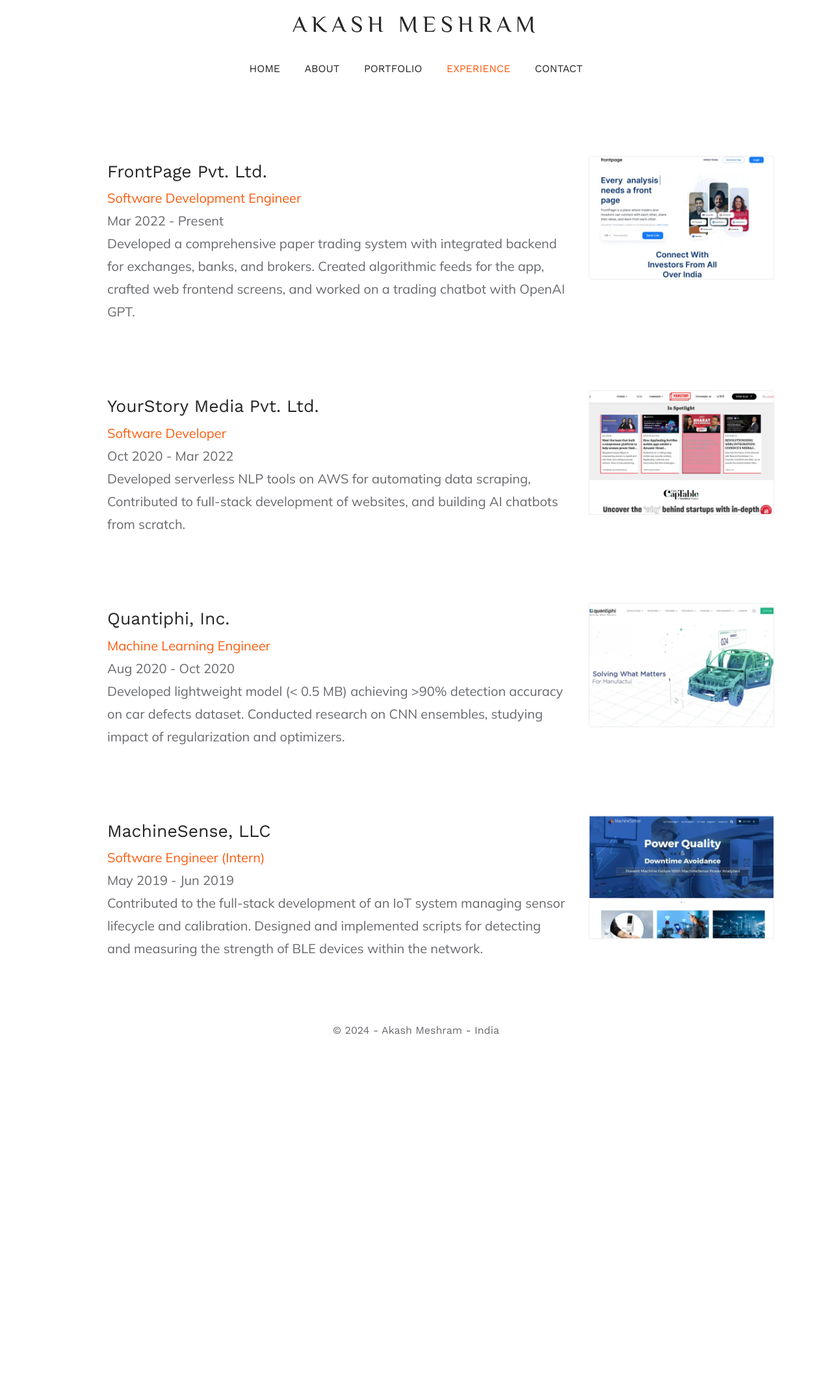
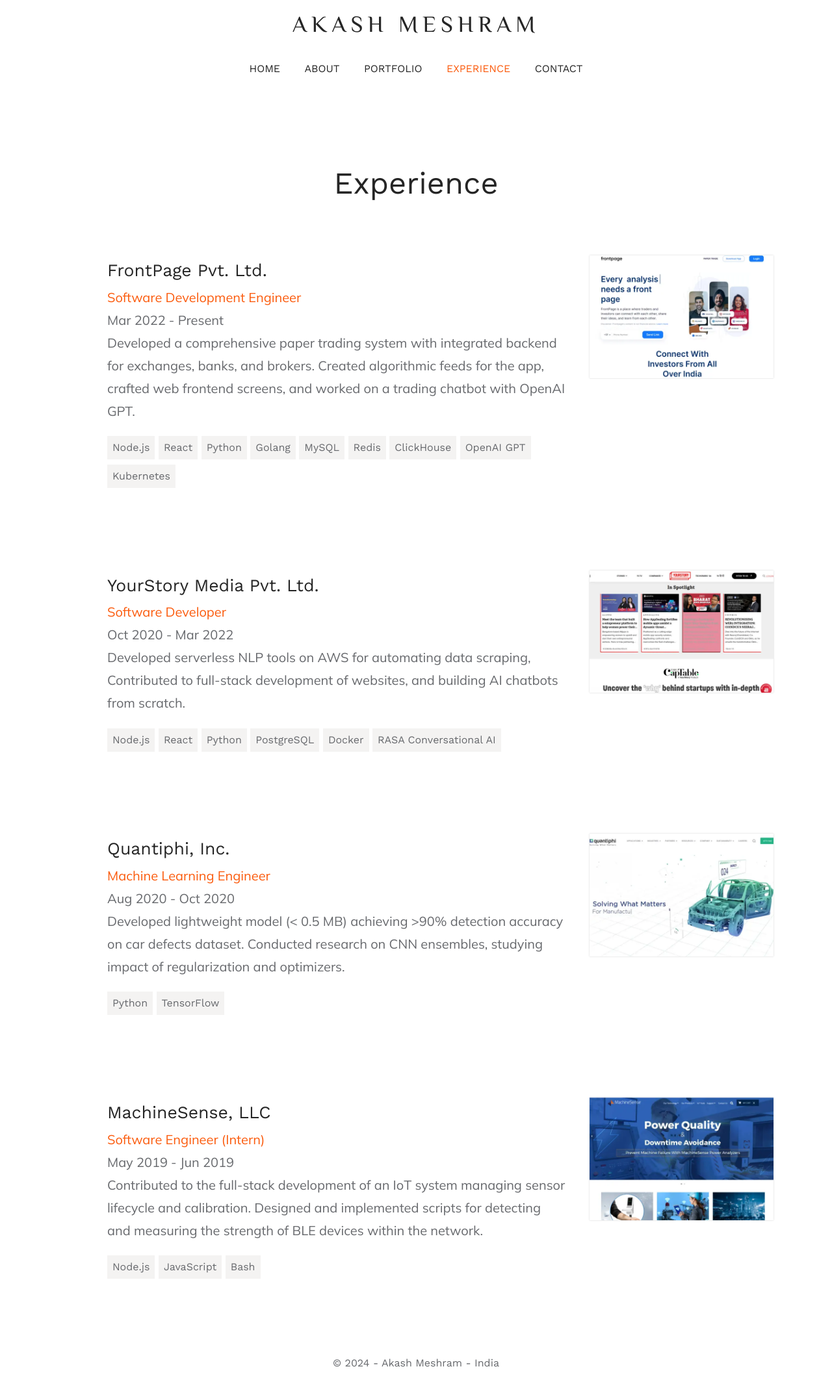
Before and after one commit to akashmeshram/Personal-Website, a Jekyll site: the page built from pages/work.html, in a window 1280 px wide. Shown: the whole page at 65% size. Built offline with Jekyll 4.4.1, drawn with Linux system fonts in a browser that asks for light colours; before the commit the page ends 1617 px from its top, so only the background shows below that.

Commit message:
🩹 Add Tags in experience

```diff
--- a/_data/work.yml
+++ b/_data/work.yml
@@ -6,7 +6,7 @@
   description: >
     Developed a comprehensive paper trading system with integrated backend for exchanges, banks, and brokers.
     Created algorithmic feeds for the app, crafted web frontend screens, and worked on a trading chatbot with OpenAI GPT.
-  tech_stack: Node.js, React, Python, Golang, MySQL, Redis, ElasticSearch
+  tech_stack: Node.js, React, Python, Golang, MySQL, Redis, ClickHouse, OpenAI GPT, Kubernetes
 
 - company: YourStory Media Pvt. Ltd.
   slug: yourstory
@@ -16,7 +16,7 @@
   description: >
     Developed serverless NLP tools on AWS for automating data scraping,
     Contributed to full-stack development of websites, and building AI chatbots from scratch.
-  tech_stack: Node.js, React, Python, PostgreSQL, MySQL, RASA
+  tech_stack: Node.js, React, Python, PostgreSQL, Docker, RASA Conversational AI
 
 - company: Quantiphi, Inc.
   slug: quantiphi
--- a/_includes/work-item.html
+++ b/_includes/work-item.html
@@ -1,9 +1,16 @@
+{% assign tags = item.tech_stack | split: ", " %}
+
 <article class="work-item">
   <div>
     <h4>{{ item.company }}</h4>
     <p class="work-position">{{ item.position }}</p>
     <p>{{ item.start_date }} - {{ item.end_date }}</p>
     <p>{{ item.description }}</p>
+    <div>
+      {% for tag in tags %}
+      <small>{{ tag }}</small>
+      {% endfor %}
+    </div>
   </div>
 {% if item.slug != null or item.image != null %}
   <div>
--- a/_layouts/list.html
+++ b/_layouts/list.html
@@ -2,6 +2,7 @@
 layout: default
 ---
 
-<main id="list-page">
+<h2 class="page-title">{{ page.title }}</h2>
+<main id="list">
   {{ content }}
 </main>
--- a/_sass/layouts/list.scss
+++ b/_sass/layouts/list.scss
@@ -36,3 +36,40 @@
     }
   }
 }
+
+#list {
+  article {
+    display: flex;
+    flex-direction: column-reverse;
+    text-align: center;
+    @include p-tb($whitespace);
+    @include m-tb($whitespace);
+    div:first-child {
+      div {
+        @include m-tb($whitespace * 0.5);
+        a:nth-child(2) {
+          margin-left: $whitespace * 0.5;
+        }
+        small {
+          @include light-tab;
+        }
+      }
+    }
+    @include mq("tablet") {
+      flex-direction: row;
+      div {
+        &:first-child {
+          @include m-lr($whitespace);
+          flex: 2.5 1 0;
+          text-align: left;
+          small {
+            margin-left: 0;
+          }
+        }
+        &:nth-child(2) {
+          flex: 1 1 0;
+        }
+      }
+    }
+  }
+}
--- a/_sass/utils/mixin.scss
+++ b/_sass/utils/mixin.scss
@@ -158,3 +158,15 @@ $breakpoints: (
     height: 100%;
   }
 }
+
+@mixin light-tab {
+  display: inline-block;
+  background-color: #f4f3f2;
+  color: $secondary-color;
+  margin: 0.25rem 0.5rem;
+  padding: 0.25rem 0.5rem;
+  white-space: nowrap;
+  @include mq("tablet") {
+    margin: 0.25rem auto;
+  }
+}
```
